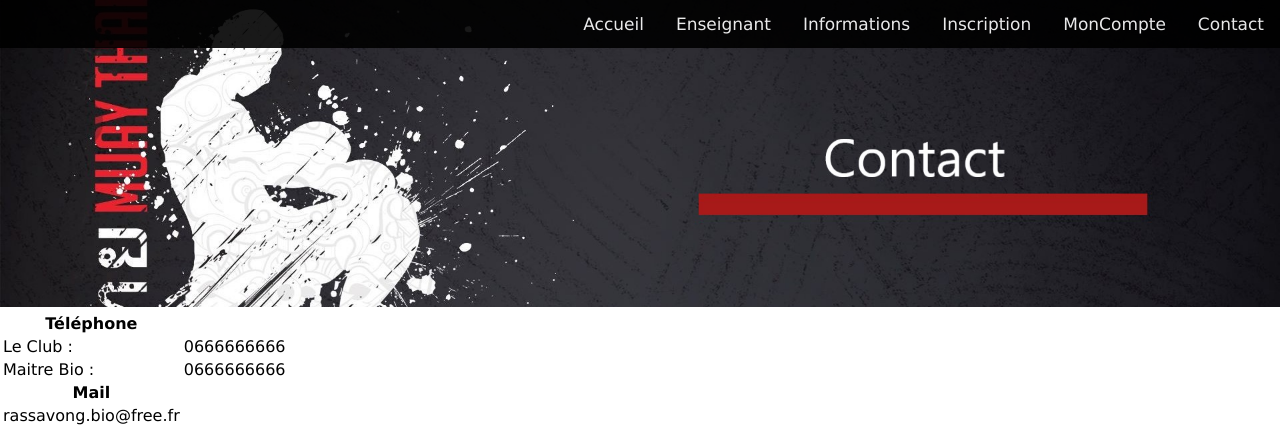
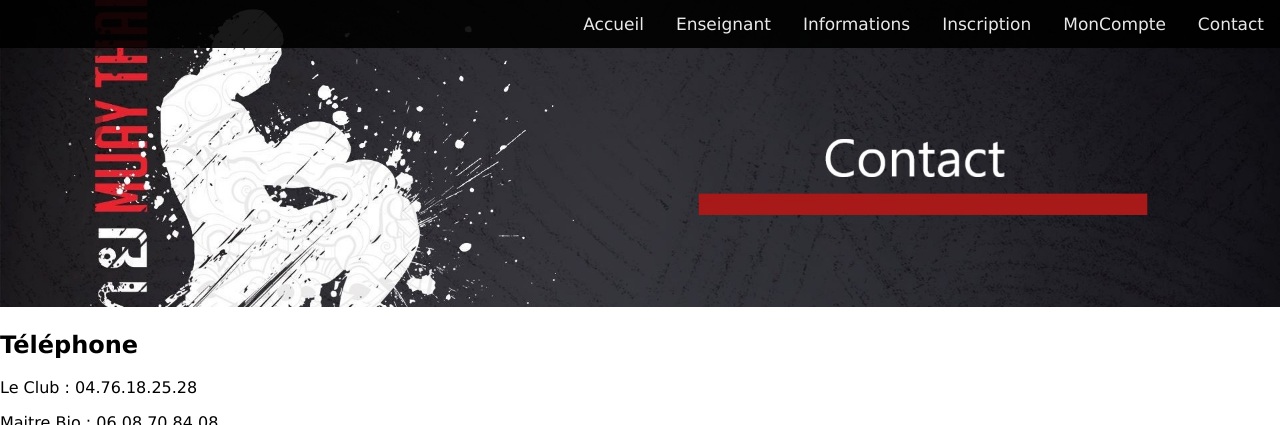
Before and after one commit to Blinko26/Projet-Grenoble-Muai-Thai-GMT-, a PHP site: page /ProjetArticle/contact.view.php in a window 1280 px wide. Shown: the top 425 px of the page. Run offline with PHP 8.4, Linux system fonts and the light colour scheme.

Commit message:
mon compte

```diff
--- a/framework/monCompte.css
+++ b/framework/monCompte.css
@@ -5,3 +5,8 @@
 .imgBackground{
   width: 100%;
 }
+
+h2 {
+  color: white;
+  background-color: black;
+}
--- a/view/contact.view.php
+++ b/view/contact.view.php
@@ -8,25 +8,11 @@
 
 
     <div class="Contacter">
-      <table>
-          <tr>
-              <th >Téléphone</th>
-          </tr>
-          <tr>
-              <td>Le Club :</td>
-              <td>0666666666</td>
-          </tr>
-          <tr>
-              <td>Maitre Bio :</td>
-              <td>0666666666</td>
-          </tr>
-          <tr>
-              <th >Mail</th>
-          </tr>
-          <tr>
-              <td>rassavong.bio@free.fr</td>
-          </tr>
-      </table>
+      <h2>Téléphone</h2>
+        <p>Le Club : 04.76.18.25.28</p>
+        <p>Maitre Bio : 06.08.70.84.08</p>
+      <h2>Mail</h2>
+        <p>rassavong.bio@free.fr</p>
     </div>
     <div class="Map">
       <iframe src="https://www.google.com/maps/embed?pb=!1m18!1m12!1m3!1d703.0171722275511!2d5.726383465232544!3d45.18570576950216!2m3!1f0!2f0!3f0!3m2!1i1024!2i768!4f13.1!3m3!1m2!1s0x478af45e647eca63%3A0x850a479ce6fc3792!2sCentre%20Sportif%20Hoche!5e0!3m2!1sfr!2sfr!4v1573660805089!5m2!1sfr!2sfr" width="600" height="450" frameborder="0" style="border:0;" allowfullscreen=""></iframe>
```
